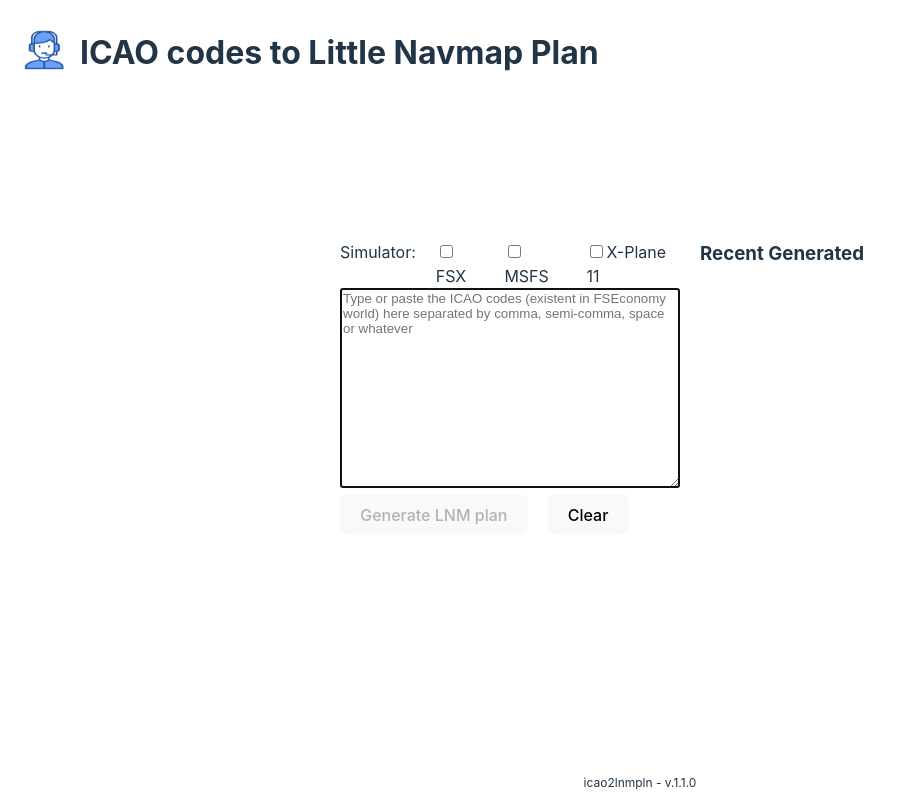
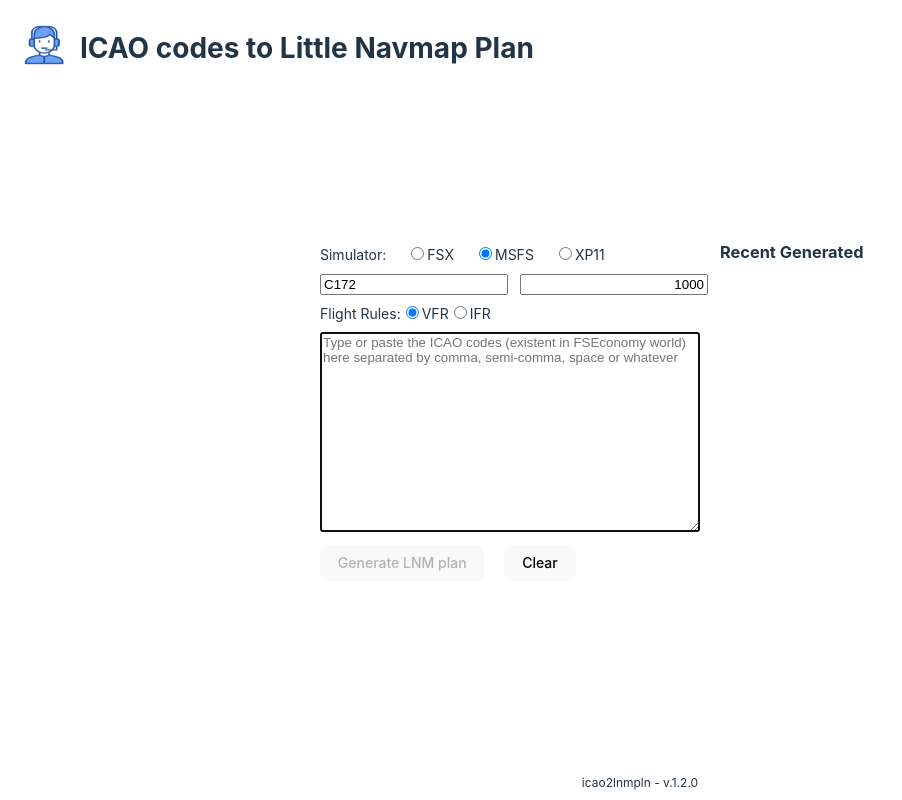
Before and after one commit to jsilva74/icao2lnmpln, a React (Vite) app: page / in a window 1280 px wide. Shown: the whole page, without its empty margins (0-902 px from the left). Built offline with nearby package versions, Linux system fonts and the light colour scheme.

Commit message:
feat: plan configuration

```diff
--- a/package.json
+++ b/package.json
@@ -1,7 +1,7 @@
 {
   "name": "icao2lnmpln",
   "description": "ICAO codes to Little Navmap plan",
-  "version": "1.1.0",
+  "version": "1.2.0",
   "author": {
     "name": "José Silva Jr. <b0Z0>",
     "email": "josesilvajunior@gmail.com"
--- a/src/App.css
+++ b/src/App.css
@@ -31,7 +31,7 @@
 .form {
   display: inline-flex;
   column-gap: 20px;
-  width: 600px;
+  width: 640px;
   height: 320px;
   margin: auto;
 }
@@ -40,6 +40,11 @@
   display: inline-flex;
   column-gap: 20px;
   width: 100%;
+  margin: 4px 0;
+
+  & input[type="text"] {
+    width: 100%;
+  }
 }
 
 .textarea {
--- a/src/App.jsx
+++ b/src/App.jsx
@@ -13,18 +13,18 @@
 <LittleNavmap xmlns:xsi="http://www.w3.org/2001/XMLSchema-instance" xsi:noNamespaceSchemaLocation="https://www.littlenavmap.org/schema/lnmpln.xsd">
   <Flightplan>
     <Header>
-      <FlightplanType>VFR</FlightplanType>
-      <CruisingAlt>1000</CruisingAlt>
-      <CruisingAltF>1000.00000000</CruisingAltF>
+      <FlightplanType>{{RULE}}</FlightplanType>
+      <CruisingAlt>{{ALT}}</CruisingAlt>
+      <CruisingAltF>{{ALT}}.00000000</CruisingAltF>
       <CreationDate>{{DATE}}</CreationDate>
-      <FileVersion>1.2</FileVersion>
-      <ProgramName>Little Navmap</ProgramName>
-      <ProgramVersion>2.8.12</ProgramVersion>
-      <Documentation>https://www.littlenavmap.org/lnmpln.html</Documentation>
+      <FileVersion>1.0</FileVersion>
+      <ProgramName>icao2lnmpln</ProgramName>
+      <ProgramVersion>{{VERSION}}</ProgramVersion>
+      <Documentation>https://github.com/jsilva74/icao2lnmpln#readme</Documentation>
     </Header>
     <AircraftPerformance>
-      <Type>C172</Type>
-      <Name>Performance Profile Example</Name>
+      <Type>{{ACFT_TYPE}}</Type>
+      <Name>{{ACFT_TYPE}} Performance Normal Operation</Name>
     </AircraftPerformance>
     <Waypoints>{{WAYPOINTS}}
     </Waypoints>
@@ -47,16 +47,27 @@
 const sims = {
   fsx: 'FSX',
   msfs: 'MSFS',
-  xplane11: 'X-Plane 11',
-  // xplane12: 'X-Plane 12',
+  xplane11: 'XP11',
+  // xplane12: 'XP12',
 }
+const flightRules = ['VFR', 'IFR']
 const App = () => {
   const icaosRef = useRef()
   const [icaos, setIcaos] = useState('')
   const [generating, setGenerating] = useState(false)
   const sim = useApphStore((state) => state.sim)
+  const aircraft = useApphStore((state) => state.aircraft)
+  const altitude = useApphStore((state) => state.altitude)
+  const rules = useApphStore((state) => state.rules)
   const recent = useApphStore((state) => state.recent)
   const updateSim = useApphStore((state) => (data) => state.updateSim(data))
+  const updateAircraft = useApphStore(
+    (state) => (data) => state.updateAircraft(data),
+  )
+  const updateAltitude = useApphStore(
+    (state) => (data) => state.updateAltitude(data),
+  )
+  const updateRules = useApphStore((state) => (data) => state.updateRules(data))
   const updateRecent = useApphStore(
     (state) => (data) => state.updateRecent(data),
   )
@@ -121,8 +132,12 @@
           )
           .join('')
         const template = fillTemplate(flightPlan, [
+          ['RULE', rules],
+          ['ALT', altitude],
           ['DATE', new Date().toISOString()],
+          ['ACFT_TYPE', aircraft],
           ['WAYPOINTS', waypoints],
+          ['VERSION', version],
         ])
         const blob = new Blob([template], { type: 'text/xml' })
         files.push({
@@ -173,13 +188,53 @@
               {Object.keys(sims).map((key) => (
                 <div key={key}>
                   <input
-                    type="checkbox"
+                    type="radio"
                     checked={sim === key}
                     onChange={(ev) => updateSim(key)}
                   />
                   <label>{sims[key]}</label>
                 </div>
               ))}
+            </div>
+            <div className="row">
+              <div>
+                <input
+                  type="text"
+                  value={aircraft}
+                  onChange={(ev) =>
+                    updateAircraft(ev.target.value?.toUpperCase() || 'C172')
+                  }
+                  placeholder="Aircraft ICAO type code"
+                />
+              </div>
+              <div>
+                <input
+                  type="text"
+                  value={altitude}
+                  onChange={(ev) =>
+                    updateAltitude(
+                      ev.target.value?.replace(/[^0-9]/g, '') || 1000,
+                    )
+                  }
+                  placeholder="Cruising altitude in FT"
+                  style={{ textAlign: 'right' }}
+                />
+              </div>
+            </div>
+            <div className="row">
+              <div style={{ display: 'inline-flex' }}>
+                Flight Rules:
+                {flightRules.map((rule) => (
+                  <div key={rule}>
+                    <input
+                      type="radio"
+                      checked={rules === rule}
+                      onChange={(ev) => updateRules(rule)}
+                    />
+                    <label>{rule}</label>
+                  </div>
+                ))}
+              </div>
             </div>
             <div className="row">
               <div className="textarea">
@@ -197,7 +252,9 @@
                 <button
                   type="button"
                   onClick={run}
-                  disabled={icaos.trim().length < 7 || generating}
+                  disabled={
+                    !sim || !rules || icaos.trim().length < 7 || generating
+                  }
                 >
                   Generate LNM plan
                 </button>
--- a/src/index.css
+++ b/src/index.css
@@ -1,6 +1,7 @@
 :root {
   font-family: Inter, system-ui, Avenir, Helvetica, Arial, sans-serif;
   line-height: 1.5;
+  font-size: 14px;
   font-weight: 400;
 
   color-scheme: light dark;
--- a/src/store.js
+++ b/src/store.js
@@ -5,9 +5,15 @@
 const useApphStore = create()(
   persist(
     (set) => ({
-      sim: 'MSFS',
+      sim: 'msfs',
+      aircraft: 'C172',
+      rules: 'VFR',
+      altitude: 1000,
       recent: [],
       updateSim: (data) => set((state) => ({ ...state, sim: data })),
+      updateAircraft: (data) => set((state) => ({ ...state, aircraft: data })),
+      updateRules: (data) => set((state) => ({ ...state, rules: data })),
+      updateAltitude: (data) => set((state) => ({ ...state, altitude: data })),
       updateRecent: (data) =>
         set((state) => ({
           ...state,
```
